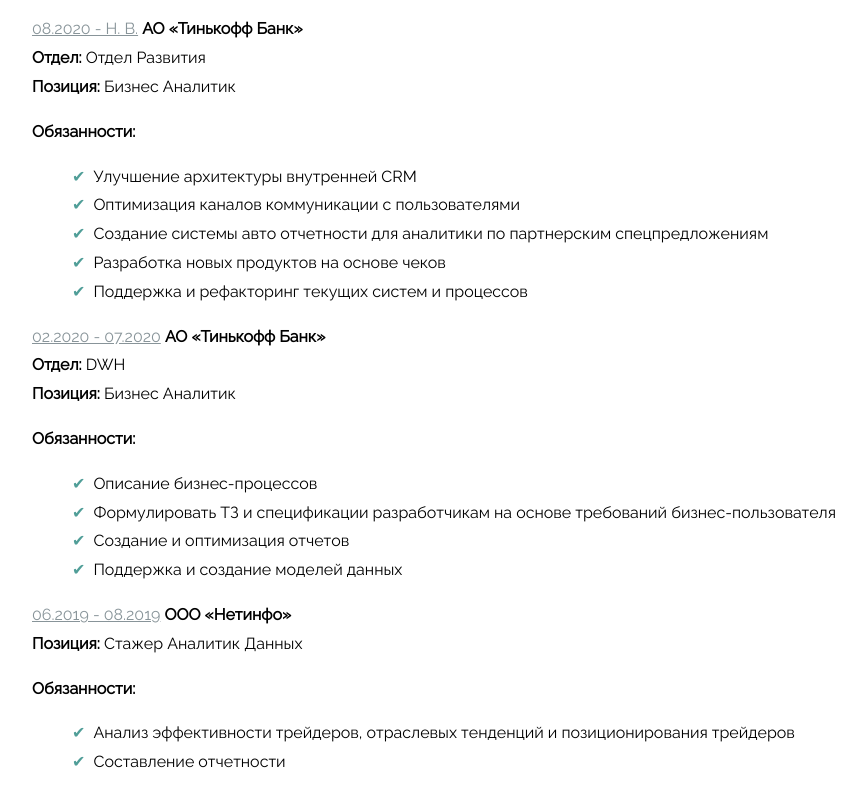
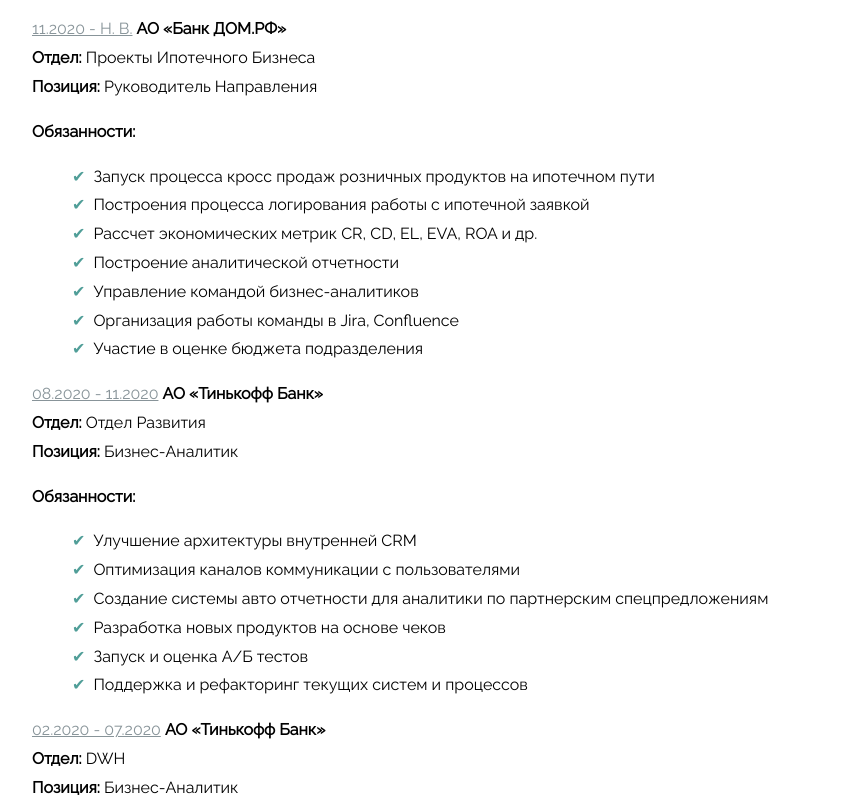
Before and after one commit to vpisaruc/vpisaruc.github.io, a plain HTML site: page index.html in a window 1280 px wide. Shown: the part 577-1383 px from the top of the page, without its empty margins (86-952 px from the left). Drawn offline with Linux system fonts and the light colour scheme.

Commit message:
added dom.rf

```diff
--- a/index.html
+++ b/index.html
@@ -36,9 +36,26 @@
     <main>
       <section>
         <h3>Опыт работы</h3>
-		<article>
+        <article>
           <div class='job-title'>
-            <span>08.2020 - Н. В.</span> <strong>АО «Тинькофф Банк»</strong> <br> <strong>Отдел:</strong> Отдел развития <br> <strong>Позиция:</strong> Бизнес аналитик
+            <span>11.2020 - Н. В.</span> <strong>АО «Банк ДОМ.РФ»</strong> <br> <strong>Отдел:</strong> Проекты ипотечного бизнеса <br> <strong>Позиция:</strong> Руководитель направления
+          </div>
+          <div>
+            <p><strong>Обязанности:</strong></p>
+            <ul class="job-description">
+              <li>Запуск процесса кросс продаж розничных продуктов на ипотечном пути</li>
+              <li>Построения процесса логирования работы с ипотечной заявкой</li>
+              <li>Рассчет экономических метрик CR, CD, EL, EVA, ROA и др.</li>
+              <li>Построение аналитической отчетности </li>
+              <li>Управление командой бизнес-аналитиков</li>
+              <li>Организация работы команды в Jira, Confluence</li>
+              <li>Участие в оценке бюджета подразделения</li>
+            </ul>
+          </div>
+        </article>
+        <article>
+          <div class='job-title'>
+            <span>08.2020 - 11.2020</span> <strong>АО «Тинькофф Банк»</strong> <br> <strong>Отдел:</strong> Отдел развития <br> <strong>Позиция:</strong> Бизнес-аналитик
           </div>
           <div>
             <p><strong>Обязанности:</strong></p>
@@ -47,13 +64,14 @@
               <li>Оптимизация каналов коммуникации с пользователями</li>
               <li>Создание системы авто отчетности для аналитики по партнерским спецпредложениям</li>
               <li>Разработка новых продуктов на основе чеков</li>
+              <li>Запуск и оценка А/Б тестов</li>
               <li>Поддержка и рефакторинг текущих систем и процессов</li>
             </ul>
           </div>
         </article>
         <article>
           <div class='job-title'>
-            <span>02.2020 - 07.2020</span> <strong>АО «Тинькофф Банк»</strong> <br> <strong>Отдел:</strong> DWH <br> <strong>Позиция:</strong> Бизнес аналитик
+            <span>02.2020 - 07.2020</span> <strong>АО «Тинькофф Банк»</strong> <br> <strong>Отдел:</strong> DWH <br> <strong>Позиция:</strong> Бизнес-аналитик
           </div>
           <div>
             <p><strong>Обязанности:</strong></p>
@@ -126,15 +144,17 @@
                 <li>Продвинутый пользователь инструментов визуализации SAP и Tableau</li>
                 <li>Работа с api-методами: Postman, SoapUI, BloomRPC</li>
 				<li>Знание IDEF0, UML-диаграмм,bpm-нотаций</li>
-                <li>Навыки работы в Jira/TFS и его внутренняя настройка</li>
+                <li>Навыки работы в Jira, Confluence и его внутренняя настройка</li>
                 <li>Уверенное знание SQL</li>
                 <li>Работа с реляционными базами данных: MySQL, MsSQL, Oracle, PostgreSQL, GreenPlum</li>
                 <li>Работа с большими данными: Hadoop, Hive</li>
                 <li>Работа с нереляционными базами данных: Casandra</li>
+                <li>Знание основных экономических метрик</li>
+                <li>Запуск и оценка А/Б тестов</li>
                 <li>Умение декомпозировать и делегировать задачи</li>
 				<li>Навыки работы с машинным обучением</li>
                 <li>Знание основных парадигм программирования: Императивного, Объектно Ориентированного, Функционального и Логического</li>
-                <li>Уверенное использование системы контроля версий Git и системы автоматического тестирования программ CI/CD</li>
+                <li>Уверенное использование системы контроля версий Git</li>
                 <li>Работа на уровне администратора Linux систем</li>
                 <li>Продвинутый пользователь пакета MS Office</li>
               </ul>
```
